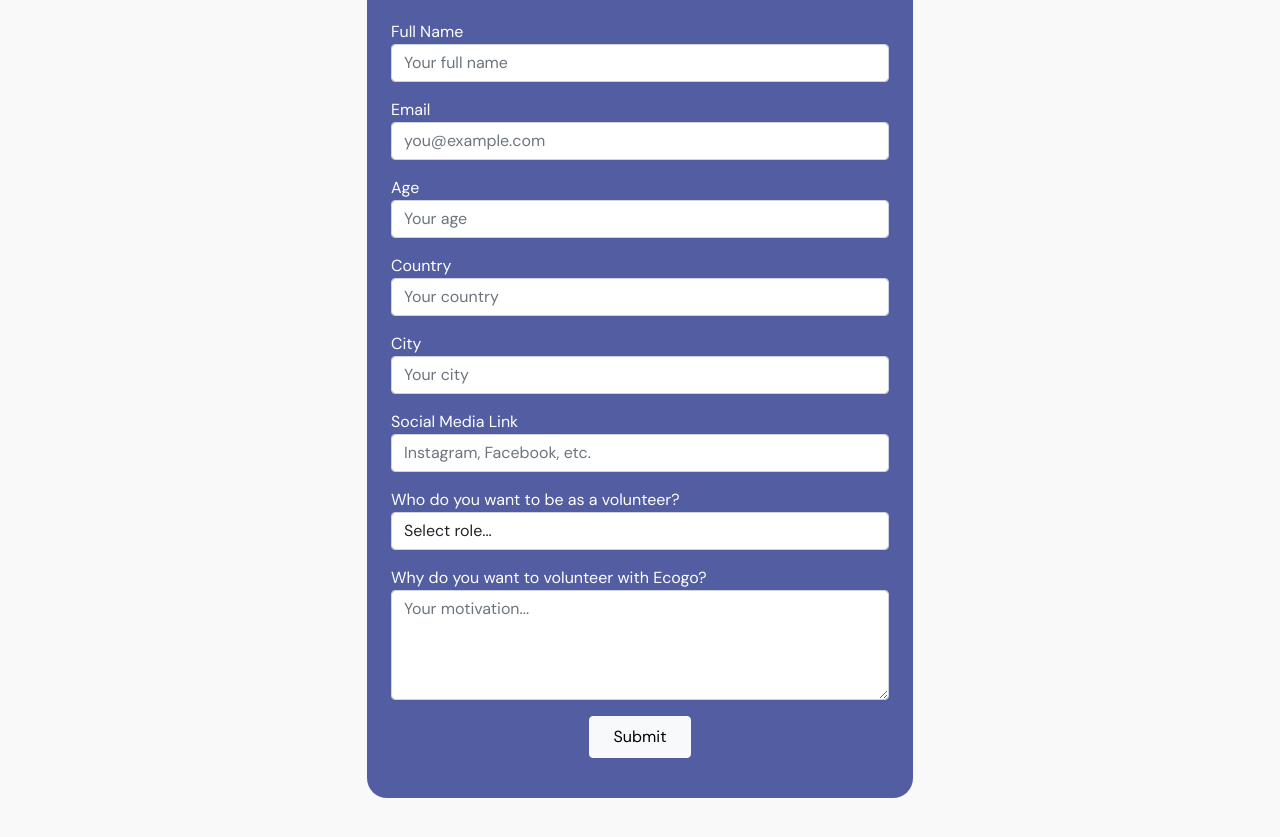
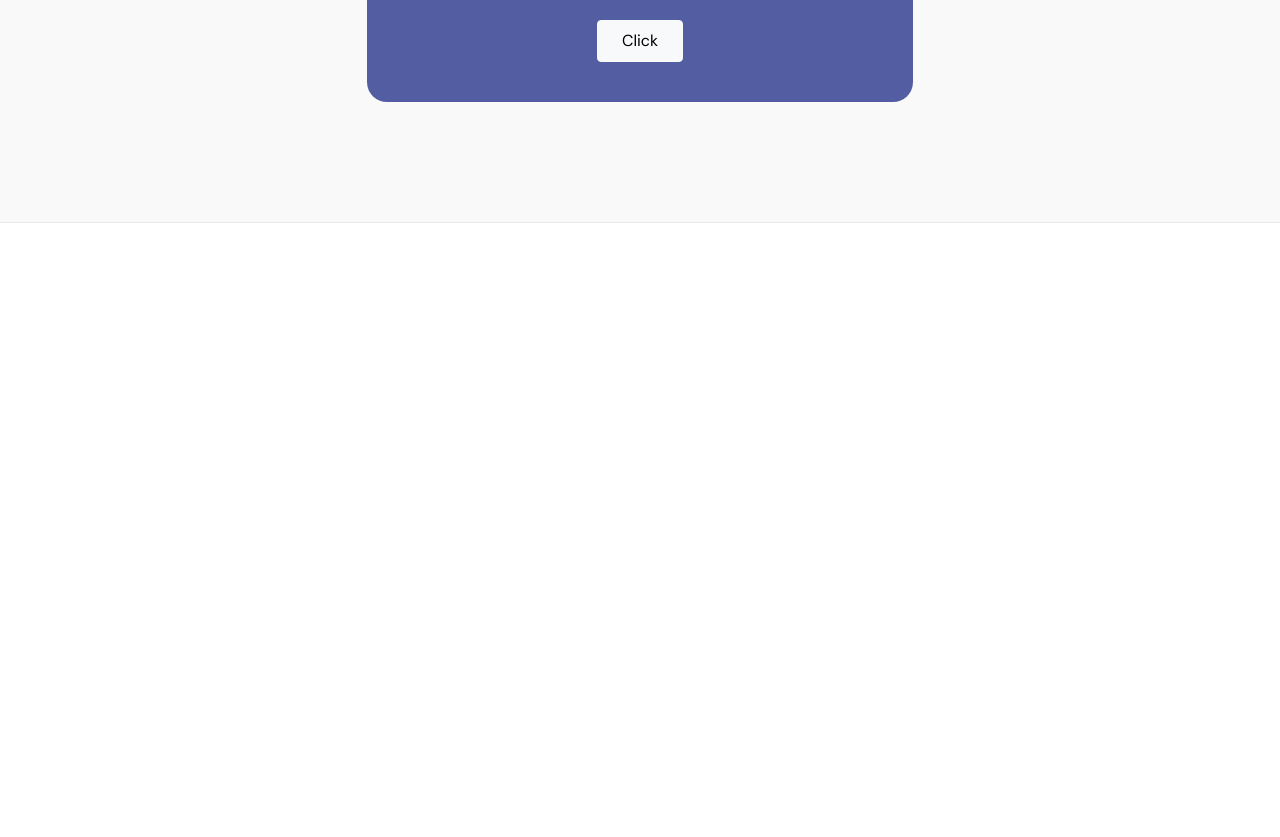
Before and after one commit to Koder0076/Ecogo, a plain HTML site: page project3.html in a window 1280 px wide. Shown: the part 671-1508 px from the top of the page. After the commit the page ends 1015 px from the top, so only its background shows below. Drawn offline with Linux system fonts and the light colour scheme.

Commit message:
Add files via upload

```diff
--- a/project3.html
+++ b/project3.html
@@ -78,72 +78,24 @@
 
           <h3 class="text-center text-white mb-4">Volunteer Registration Form</h3>
 
-          <form id="volunteerForm">
+          <form action="#" method="post">
 
-            <div class="form-group mb-3">
-              <label for="name" class="text-white">Full Name</label>
-              <input type="text" name="name" id="name" class="form-control" placeholder="Your full name" required>
-            </div>
 
-            <div class="form-group mb-3">
-              <label for="email" class="text-white">Email</label>
-              <input type="email" name="email" id="email" class="form-control" placeholder="you@example.com" required>
-            </div>
 
-            <div class="form-group mb-3">
-              <label for="age" class="text-white">Age</label>
-              <input type="number" name="age" id="age" class="form-control" placeholder="Your age" required>
-            </div>
 
-            <div class="form-group mb-3">
-              <label for="country" class="text-white">Country</label>
-              <input type="text" name="country" id="country" class="form-control" placeholder="Your country" required>
-            </div>
 
-<div class="form-group mb-3">
-              <label for="city" class="text-white">City</label>
-              <input type="text" name="city" id="city" class="form-control" placeholder="Your city" required>
-            </div>
 
-            <div class="form-group mb-3">
-              <label for="social" class="text-white">Social Media Link</label>
-              <input type="url" name="social" id="social" class="form-control" placeholder="Instagram, Facebook, etc.">
-            </div>
 
-            <div class="form-group mb-3">
-              <label for="role" class="text-white">Who do you want to be as a volunteer?</label>
-              <select name="role" id="role" class="form-control" required>
-                <option value="">Select role...</option>
-                <option value="Writer">Article Writer / Copywriter</option>
-                <option value="Editor">Video Editor / Montage Specialist</option>
-                <option value="Manager">Project / Team Manager</option>
-                <option value="Online Volunteer - Animal Issues">Online Volunteer (Animal Welfare Department)</option>
-                <option value="Online Volunteer - Ecology Issues">Online Volunteer (Environmental Department)</option>
-                <option value="Content Creator">Content Creator</option>
-                <option value="Programmer">Programmer / Developer</option>
-                <option value="Web Designer">Web Designer</option>
-                <option value="Graphic Designer">Graphic Designer / Illustrator</option>
-                <option value="Artist">Artist / Painter</option>
-                <option value="Social Media & Promotion">Social Media & Promotion</option>
-                <option value="Idea Developer">Video & Advertising Idea Creator</option>
-                <option value="Lawyer">Legal Advisor / Lawyer</option>
-                <option value="Driver">Driver / Logistics Support</option>
-                <option value="Voice Actor">Voice Actor / Narrator</option>
-                <option value="3D Animator">3D Animator / Motion Designer</option>
-                <option value="English Teacher">English Language Teacher</option>
-                <option value="Economist">Economist / Financial Analyst</option>
-                <option value="Other">Something else...</option>
-              </select>
-            </div>
 
-            <div class="form-group mb-3">
-              <label for="message" class="text-white">Why do you want to volunteer with Ecogo?</label>
-              <textarea name="message" id="message" rows="4" class="form-control" placeholder="Your motivation..." required></textarea>
-            </div>
 
             <div class="form-group mb-3 text-center">
-              <button type="submit" class="btn btn-light px-4 py-2">Submit</button>
-            </div>
+  <button
+    type="button"
+    class="btn btn-light px-4 py-2"
+    onclick="window.location.href='https://docs.google.com/forms/d/e/1FAIpQLScueMgZu3IWkLNSfHd40xXVqKmheyrn5mDJQ6eNaYA6jUPO3g/viewform?usp=publish-editor'">
+    Click
+  </button>
+</div>
 
           </form>
 
@@ -178,27 +130,5 @@
 <script src="js/magnific-popup-options.js"></script>
 <script src="js/custom.js"></script>
 
-
-
-  <script>
-document.getElementById("volunteerForm").addEventListener("submit", async (e) => {
-  e.preventDefault();
-
-  const formData = new FormData(e.target);
-  const data = Object.fromEntries(formData.entries());
-
-  const res = await fetch("http://localhost:3000/submit", {
-    method: "POST",
-    headers: { "Content-Type": "application/json" },
-    body: JSON.stringify(data)
-  });
-
-  const text = await res.text();
-  alert(text);
-  e.target.reset();
-});
-</script>
-
-
 </body>
 </html>
```
